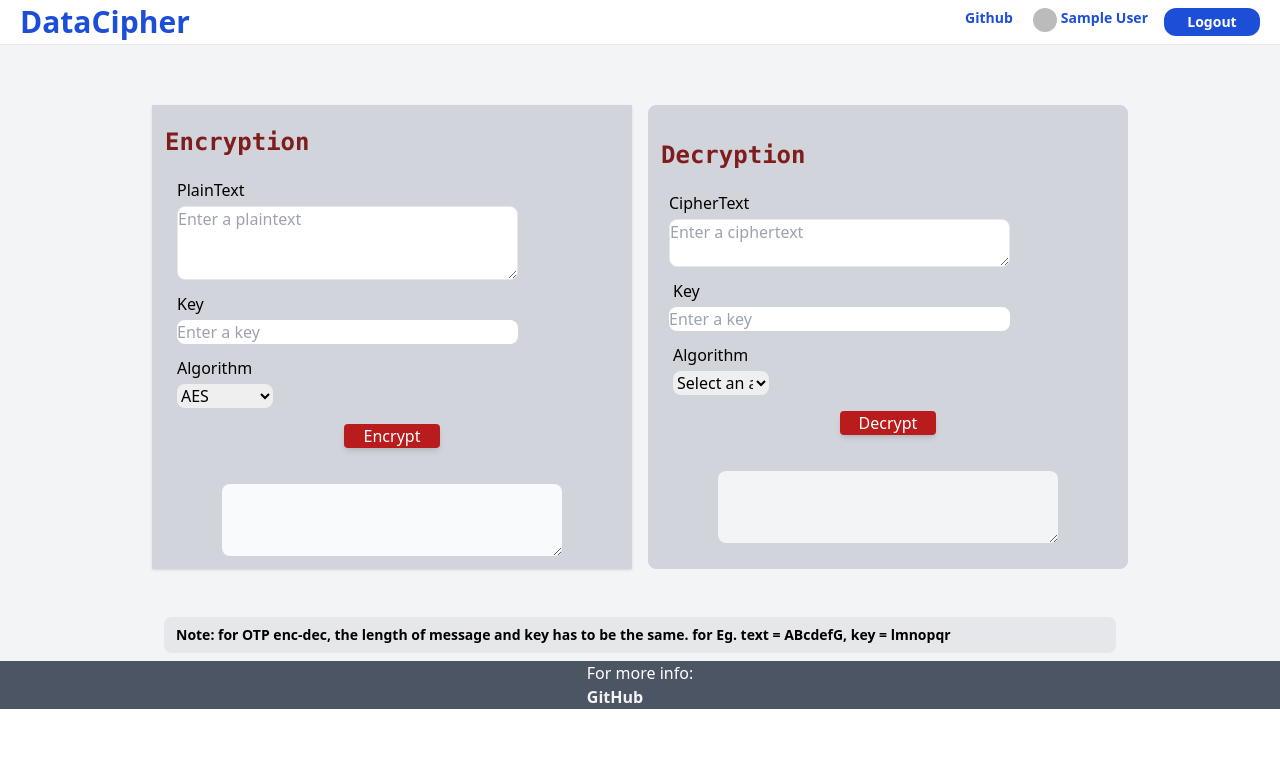
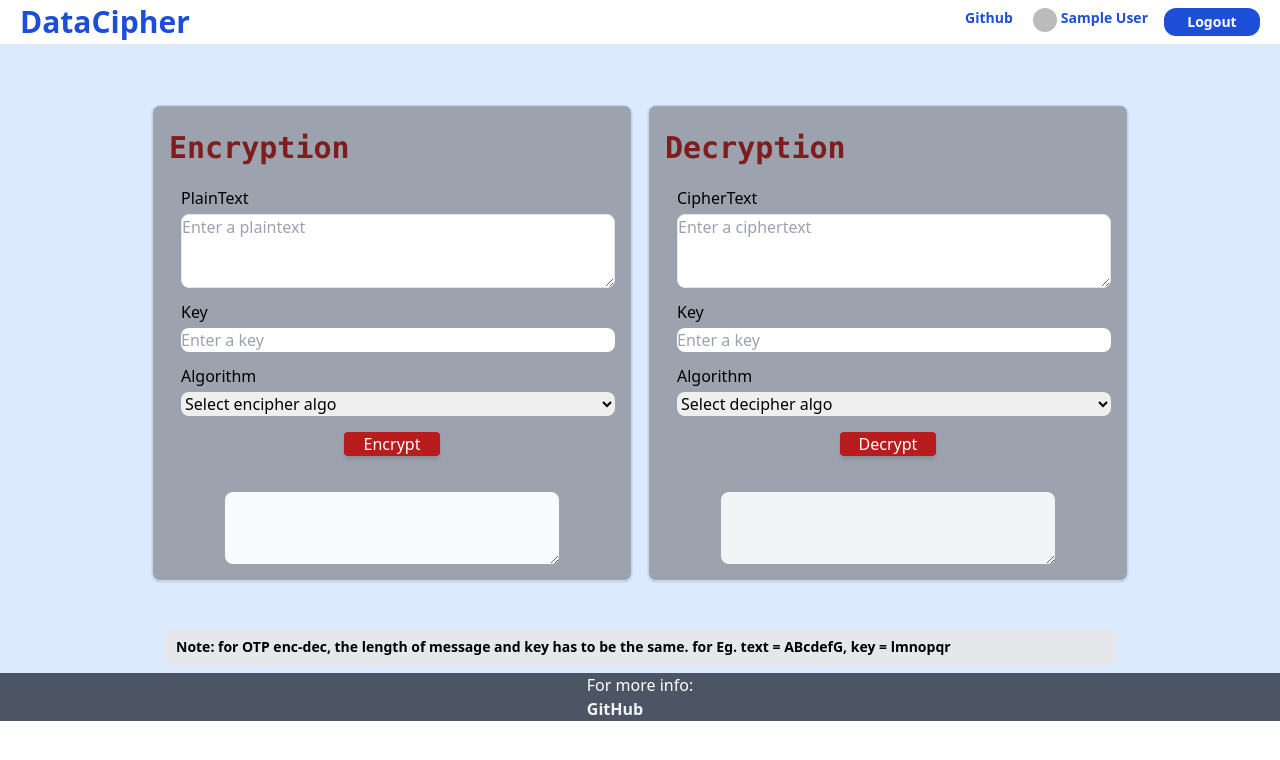
Before and after one commit to SalasDelil/Data-Cipher, a Next.js app in the folder data-cryptography/: page / in a window 1280 px wide. Shown: the top 760 px of the page. Built offline with nearby package versions, Linux system fonts and the light colour scheme; no server answers; sample sign-in values are in the browser's storage.

Commit message:
index added features

```diff
--- a/data-cryptography/components/Crypto/index.tsx
+++ b/data-cryptography/components/Crypto/index.tsx
@@ -59,14 +59,14 @@ export default function Crypto() {
   };
 
   return (
-    <div className="flex flex-col mx-0 bg-gray-100">
+    <div className="flex flex-col mx-auto bg-blue-100">
       <main className="flex flex-col md:px-36">
         <div className="flex flex-wrap md:flex-nowrap justify-center text-semibold my-10  ">
           <div
-            className="w-full md:w-1/2 flex flex-col justify-center mx-2 mt-5 p-3
-           bg-gray-300 border border-gray-300 shadow"
+            className="w-full md:w-1/2 flex flex-col justify-center mx-2 mt-5 p-4
+           bg-gray-400 border rounded-lg border-gray-300 shadow"
           >
-            <div className="my-2 text-2xl text-red-900 font-mono font-bold">
+            <div className="my-2 text-3xl  font-mono text-red-900 font-bold">
               Encryption
             </div>
             <div className="flex flex-col mt-2">
@@ -75,7 +75,7 @@ export default function Crypto() {
                 type="text"
                 rows={3}
                 placeholder="Enter a plaintext"
-                className="ml-3 w-3/4 border focus:border-blue-500 rounded-lg"
+                className="ml-3 w-1/1 border focus:border-blue-500 rounded-lg"
                 onChange={(event) => handleInputChange(event)}
                 value={text}
               />
@@ -88,17 +88,18 @@ export default function Crypto() {
                 placeholder="Enter a key"
                 value={key}
                 onChange={(event) => setKey(event.target.value)}
-                className="w-3/4 ml-3 rounded-lg"
+                className="w-1/1 ml-3 rounded-lg"
               />
             </div>
             <div className="flex flex-col mt-2">
-              <label className="ml-2 p-1">Algorithm</label>
+              <label className="mx-2 p-1">Algorithm</label>
               <select
                 id="Algo"
                 name="Algo"
-                className="rounded-lg ml-3 w-24"
+                className="rounded-lg ml-3 w-1/1"
                 onChange={(event) => setAlgorithm(event.target.value)}
               >
+                <option value="">Select encipher algo</option>
                 <option value="AES">AES</option>
                 <option value="TripleDES">TripleDES</option>
                 <option value="OTP">OTP</option>
@@ -118,19 +119,19 @@ export default function Crypto() {
           </div>
 
           <div
-            className="w-full md:w-1/2 flex flex-col justify-center mx-2 mt-5 p-3 border
-           rounded-lg border-gray-300 bg-gray-300"
+            className="w-full md:w-1/2 flex flex-col justify-center mx-2 mt-5 p-4
+            bg-gray-400 border rounded-lg border-gray-300 shadow"
           >
-            <div className="my-2 text-2xl text-red-900 font-mono font-bold">
+            <div className="my-2 text-3xl  font-mono text-red-900 font-bold">
               Decryption
             </div>
             <div className="flex flex-col mt-2">
-              <label className="w-1/4 mt-1 mx-2">CipherText</label>
+            <label className="p-1 mx-2">CipherText</label>
               <textarea
                 type="text"
                 rows={3}
                 placeholder="Enter a ciphertext"
-                className="h-12 w-3/4 mx-2 mt-1 border focus:border-blue-500 rounded-lg"
+                className="ml-3 w-1/1 border focus:border-blue-500 rounded-lg"
                 value={encTextInput}
                 onChange={(event) => setEncTextInput(event.target.value)}
               />
@@ -143,7 +144,7 @@ export default function Crypto() {
                 placeholder="Enter a key"
                 value={decKey}
                 onChange={(event) => setDecKey(event.target.value)}
-                className="w-3/4 mx-2 rounded-lg"
+                className="w-1/1 ml-3 rounded-lg"
               />
             </div>
             <div className="flex flex-col mt-2">
@@ -153,10 +154,10 @@ export default function Crypto() {
               <select
                 id="Algo"
                 name="Algo"
-                className="ml-3 rounded-lg w-24"
+                className="ml-3 rounded-lg w-1/1"
                 onChange={(event) => setDecryptionAlgorithm(event.target.value)}
               >
-                <option value="">Select an algorithm</option>
+                <option value="">Select decipher algo</option>
                 <option value="AES">AES</option>
                 <option value="TripleDES">3DES</option>
                 <option value="OTP">OTP</option>
```
